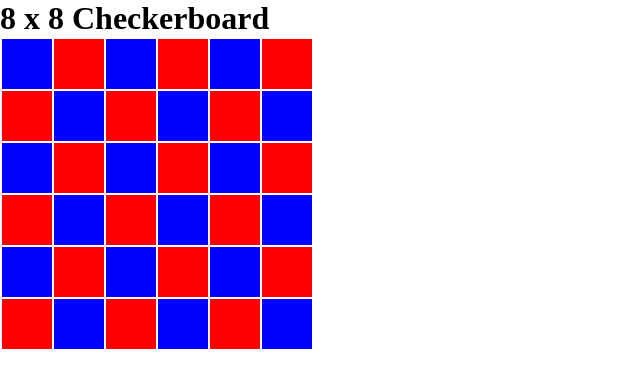
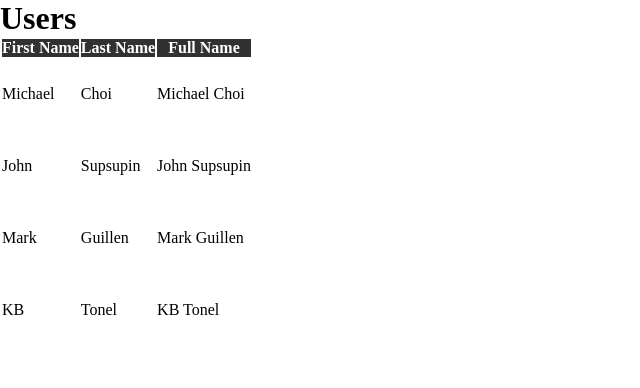
Before and after one commit to xmparnold/Checkerboard, a Flask app: page / in a window 1280 px wide. Shown: the top 388 px of the page, without its empty margins (0-640 px from the left). Run offline with Flask 2, Linux system fonts and the light colour scheme.

Commit message:
first upload of assignment

```diff
--- a/server.py
+++ b/server.py
@@ -1,12 +1,18 @@
-from re import X
 from flask import Flask, render_template, request, redirect, session
 app = Flask(__name__)
 app.secret_key = "secret"
 
+list_of_users = [
+   {'first_name' : 'Michael', 'last_name' : 'Choi'},
+   {'first_name' : 'John', 'last_name' : 'Supsupin'},
+   {'first_name' : 'Mark', 'last_name' : 'Guillen'},
+   {'first_name' : 'KB', 'last_name' : 'Tonel'}
+]
+
 @app.route( "/" )
 @app.route( "/home" )
 def show_8_by_8_checkerboard():
-    return render_template( "index.html" )
+    return render_template( "index.html", list_of_users = list_of_users )
 
 @app.route( "/<x>" )
 def show_custom_rows_checkerboard(x):
--- a/static/index.css
+++ b/static/index.css
@@ -3,9 +3,13 @@
     padding: 0px;
 }
 
+th {
+    background-color: rgb(49, 49, 49);
+    color: white;
+}
+
 table tr td {
-    width: 50px;
-    height: 50px;
+    height: 70px;
 }
 
 .color1 {
--- a/templates/index.html
+++ b/templates/index.html
@@ -8,35 +8,24 @@
     <title>Document</title>
 </head>
 <body>
-
-    <!-- <h1>6 x 6 matrix</h1>
+    <h1>Users</h1>
     <table>
-        {% for i in range(3): %}
+        <th>First Name</th>
+        <th>Last Name</th>
+        <th>Full Name</th>
+        {% for element in list_of_users: %}
         <tr>
-            {% for j in range(3): %}
-            <td class="color1"></td>
-            <td class="color2"></td>
-            {% endfor %}
+            <td>
+                {{ element["first_name"] }}
+            </td>
+            <td>
+                {{ element["last_name"] }}
+            </td>
+            <td>
+                {{ element["first_name"] }} {{ element["last_name"] }}
+            </td>
         </tr>
-        <tr>
-            {% for j in range(3): %}
-            <td class="color2"></td>
-            <td class="color1"></td>
-            {% endfor %}
-        </tr>
-         {% endfor %}
-
-    </table> -->
-
-    <h1>8 x 8 Checkerboard</h1>
-    <table>
-        {% for i in range(6): %}
-        <tr>
-            {% for j in range(6): %}
-            <td class="color{{ (i+j)%2+1 }}"></td>
-            {% endfor %}
-        </tr>
-         {% endfor %}
+        {% endfor %}
     </table>
 
 </body>
```
